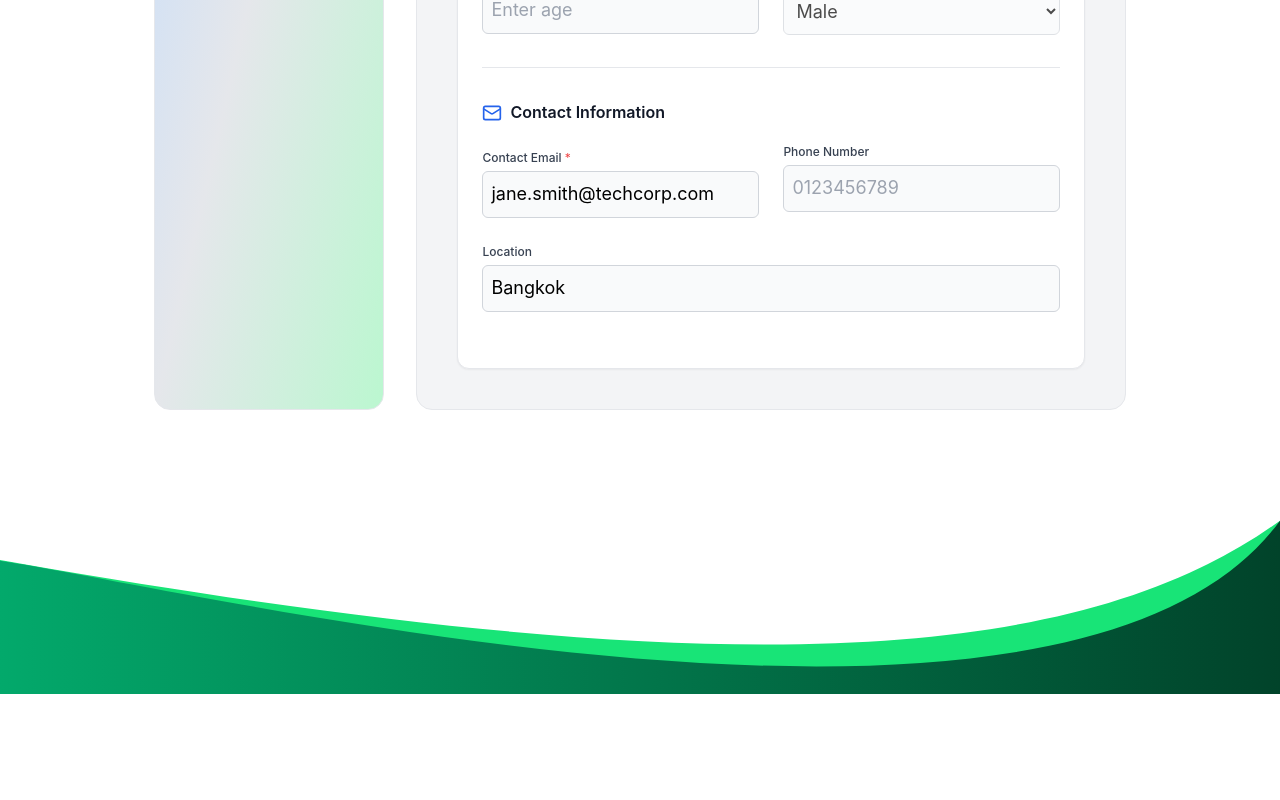
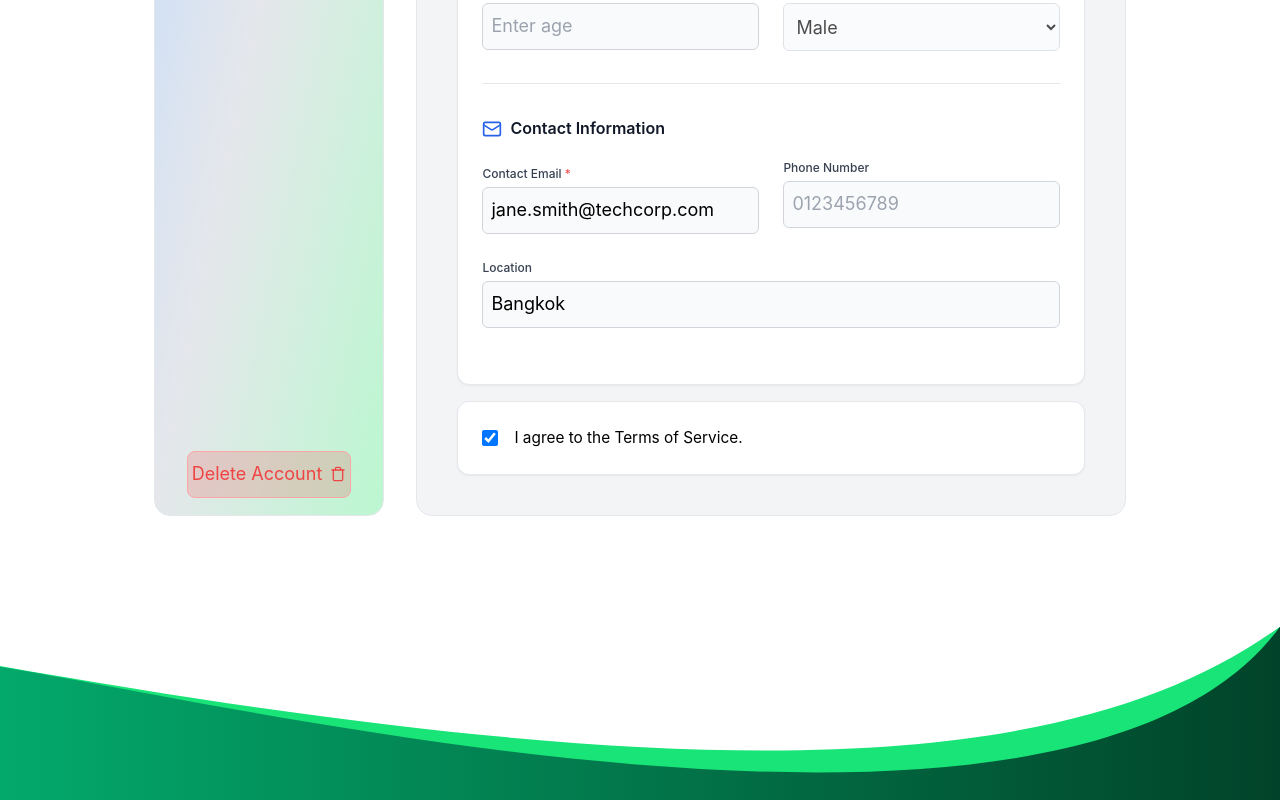
Before and after one commit to KU-jobapp-guys/KU-Seek, a Vue app in the folder frontend/: page /setting in a window 1280 px wide. Shown: the part 707-1507 px from the top of the page. Before the commit the page ends 1401 px from the top, so only its background shows below. Built offline with nearby package versions, Linux system fonts and the light colour scheme; no server answers.

Commit message:
add delete account and withdraw term of service function

```diff
--- a/frontend/src/components/jobManagement/ConfirmSaveModal.vue
+++ b/frontend/src/components/jobManagement/ConfirmSaveModal.vue
@@ -61,6 +61,7 @@ const emit = defineEmits<{
 
       <!-- Content -->
       <div class="flex-1 overflow-y-auto px-6 py-4 space-y-4">
+
         <!-- Approved Section -->
         <div v-if="groupedChanges.approved.length > 0">
           <div class="flex items-center gap-2 mb-3">
--- /dev/null
+++ b/frontend/src/components/settings/DeleteAccountModal.vue
@@ -0,0 +1,82 @@
+<script setup lang="ts">
+import { X } from 'lucide-vue-next'
+
+const { state } = defineProps<{
+  state: 'delete account' | 'remove term of service'
+}>()
+
+const emits = defineEmits<{
+  (e: 'close'): void
+}>()
+
+const content = {
+  'delete account': {
+    title: 'Delete Account',
+    message:
+      'Your account and all associated data will be permanently deleted. This action cannot be undone.',
+  },
+  'remove term of service': {
+    title: 'Withdraw Term of Service Agreement',
+    message:
+    'By withdrawing your agreement to the Terms of Service, we will no longer be able to provide you with our services.\n\nAre you sure you want to delete your account?',
+  },
+}
+
+
+function deleteAccount() {
+  // call API to delete account
+  console.log('Delete account from the database')
+  window.location.href = '/logout'
+}
+
+
+</script>
+
+<template>
+  <div class="fixed inset-0 flex items-center justify-center z-50 p-4">
+    <!-- Backdrop -->
+    <div
+      class="absolute inset-0 bg-black/60 backdrop-blur-sm transition-opacity"
+      @click="emits('close')"
+    ></div>
+
+    <!-- Modal -->
+    <div
+      class="relative bg-white rounded-2xl shadow-2xl z-50 max-w-2xl w-full max-h-[90vh] flex flex-col"
+    >
+      <X
+        @click="emits('close')"
+        class="absolute top-4 right-4 w-5 h-5 rounded-full text-gray-500 hover:text-gray-400 z-10"
+      />
+
+      <!-- Header -->
+      <div class="px-6 pt-6 pb-4 border-b border-gray-200 gap-y-4 flex flex-col">
+        <h3 class="text-2xl font-bold text-gray-900 pr-8">
+          {{ content[state].title }}
+        </h3>
+        <p class="text-gray-600 mt-1 whitespace-pre-line">
+          {{ content[state].message }}
+        </p>
+      </div>
+
+      <!-- Action Buttons -->
+      <div class="px-6 py-4 border-t border-gray-200 bg-gray-50 rounded-b-2xl">
+        <div class="flex gap-x-3 justify-end">
+          <button
+            class="w-full border border-red-300 rounded-lg bg-red-500/20 py-2 text-red-500 hover:bg-red-500/30"
+            @click="deleteAccount"
+          >
+            Delete Account
+          </button>
+
+          <button
+            class="w-full border border-gray-300 rounded-lg bg-gray-100/50 py-2 text-gray-700 hover:bg-gray-200/50"
+            @click="$emit('close')"
+          >
+            Cancel
+          </button>
+        </div>
+      </div>
+    </div>
+  </div>
+</template>
--- a/frontend/src/views/SettingView.vue
+++ b/frontend/src/views/SettingView.vue
@@ -1,15 +1,18 @@
 <script setup lang="ts">
 import { ref, reactive, computed, onMounted } from 'vue'
-import { User, Mail, GraduationCap, Building2, Edit } from 'lucide-vue-next'
+import { User, Mail, GraduationCap, Building2, Edit, Trash, Terminal } from 'lucide-vue-next'
 import LoadingScreen from '@/components/layouts/LoadingScreen.vue'
 import { fetchUserProfile, updateUserProfile } from '@/services/profileServices'
 import type { CompanyProfile, StudentProfile } from '@/types/profileType'
 import { ProfileStyle } from '@/configs/profileStyleConfig'
+import DeleteAccountModal from '@/components/settings/DeleteAccountModal.vue'
 
 const userType = ref<'student' | 'company' | 'professor'>('company')
 const isEditing = ref(false)
 const isSaving = ref(false)
 const isLoading = ref(true)
+const isDeleteModalOpen = ref(false)
+const deleteAccountState = ref<'delete account' | 'remove term of service'>('delete account')
 
 const profileData = reactive({
   firstName: '',
@@ -22,6 +25,7 @@ const profileData = reactive({
   companyName: '',
   gpa: null as number | null,
   email: '',
+  termOfService: true,
 })
 
 const originalData = ref<typeof profileData | null>(null)
@@ -44,6 +48,7 @@ const loadUserData = async () => {
       companyName: userType.value === 'company' ? (profile as CompanyProfile).name || '' : '',
       gpa: userType.value === 'student' ? (profile as StudentProfile).gpa || null : null,
       email: profile.email || '',
+      termOfService: true,
     }
 
     Object.assign(profileData, transformedData)
@@ -170,6 +175,13 @@ const handleSubmit = async () => {
   }
 }
 
+function handleCancelTOS() {
+  deleteAccountState.value = 'remove term of service'
+  isDeleteModalOpen.value = true
+  profileData.termOfService = true
+}
+
+
 const inputClass = computed(() => (field: string) => {
   const hasError = !!errors[field]
   const showError = hasError && touched[field] && isEditing.value
@@ -189,10 +201,12 @@ onMounted(() => {
 <template>
   <LoadingScreen v-if="isLoading" />
 
+  <DeleteAccountModal v-if="isDeleteModalOpen" :state="deleteAccountState" @close="isDeleteModalOpen = false" />
+
   <div v-else class="flex h-full gap-x-8 min-h-screen w-full py-16 px-[8vw] md:px-[12vw]">
     <!-- Left Sidebar -->
     <div :class="[`hidden lg:block bg-gradient-to-br from-blue-200 to-green-200 rounded-2xl w-[30%] p-8 py-16 border border-gray-200`, isEditing ? 'via-gray-300' : 'via-gray-200']">
-      <div class="flex flex-col h-full">
+      <div class="flex flex-col items-between h-full py-4">
         <!-- Profile Section -->
         <div class="text-center mb-8">
           <div class="w-32 h-32 mx-auto bg-gradient-to-br from-blue-500 to-indigo-600 rounded-full flex items-center justify-center text-white text-4xl font-bold mb-4 shadow-lg">
@@ -205,11 +219,16 @@ onMounted(() => {
           </div>
         </div>
       </div>
+
+      <button @click="isDeleteModalOpen = true, deleteAccountState = 'delete account'" class="flex items-center justify-center w-full border border-red-300 rounded-lg bg-red-500/20 py-2 text-red-500 hover:bg-red-500/30">
+        Delete Account
+        <Trash class="w-4 h-4 inline-block ml-2" />
+      </button>
     </div>
 
     <!-- Main Content -->
     <div class="w-full">
-      <div :class="[`mx-auto border border-gray-200 rounded-2xl p-6 md:p-10`, isEditing ? 'bg-gray-200' : 'bg-gray-100']">
+      <div :class="[`mx-auto border border-gray-200 flex flex-col gap-y-4 rounded-2xl p-6 md:p-10`, isEditing ? 'bg-gray-200' : 'bg-gray-100']">
         <!-- Header -->
         <div class="flex justify-between items-end md:items-center bg-gradient-to-r from-white to-gray-50 rounded-xl shadow-sm p-6 mb-6 border border-gray-200">
           <div>
@@ -434,6 +453,13 @@ onMounted(() => {
             </button>
           </div>
         </div>
+
+        <!-- Term of Service -->
+        <div class="bg-white rounded-xl flex items-center gap-x-4 shadow-sm p-6 border border-gray-200">
+          <input type="checkbox" @change="handleCancelTOS" v-model="profileData.termOfService" class="w-4 h-4 shrink-0"/>
+          <p>I agree to the Terms of Service.</p>
+        </div>
+
       </div>
     </div>
   </div>
```
